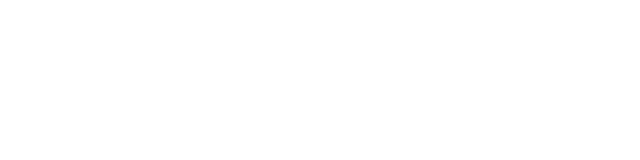
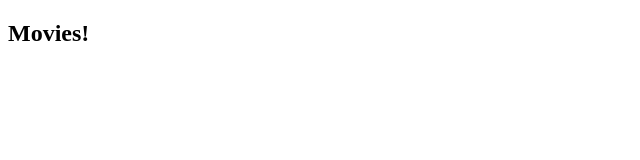
Before and after one commit to achyde92/Components_Lab, a React (Create React App) app: page / in a window 1280 px wide. Shown: the top 160 px of the page, without its empty margins (0-640 px from the left). Built offline with nearby package versions, Linux system fonts and the light colour scheme.

Commit message:
Render Header component

```diff
--- a/src/App.jsx
+++ b/src/App.jsx
@@ -1,7 +1,12 @@
 import "./App.css";
+import Header from "./Components/Header/Header";
 
 function App() {
-  return <div className="App"></div>;
+  return (
+    <div className="App">
+      <Header />
+    </div>
+  );
 }
 
 export default App;
```
Also changed, not shown: src/Components/Header/Header.jsx (+6 -4 lines).
